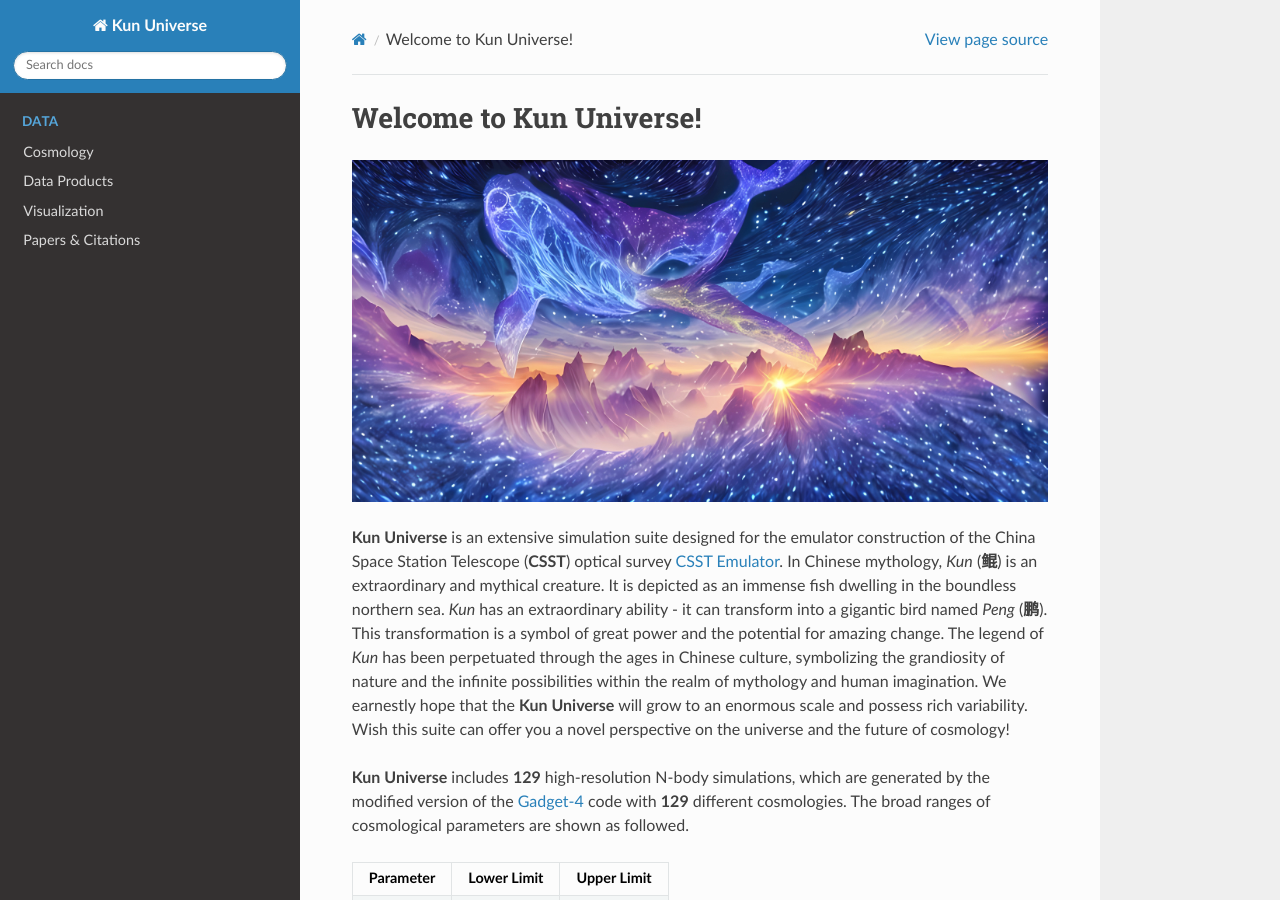
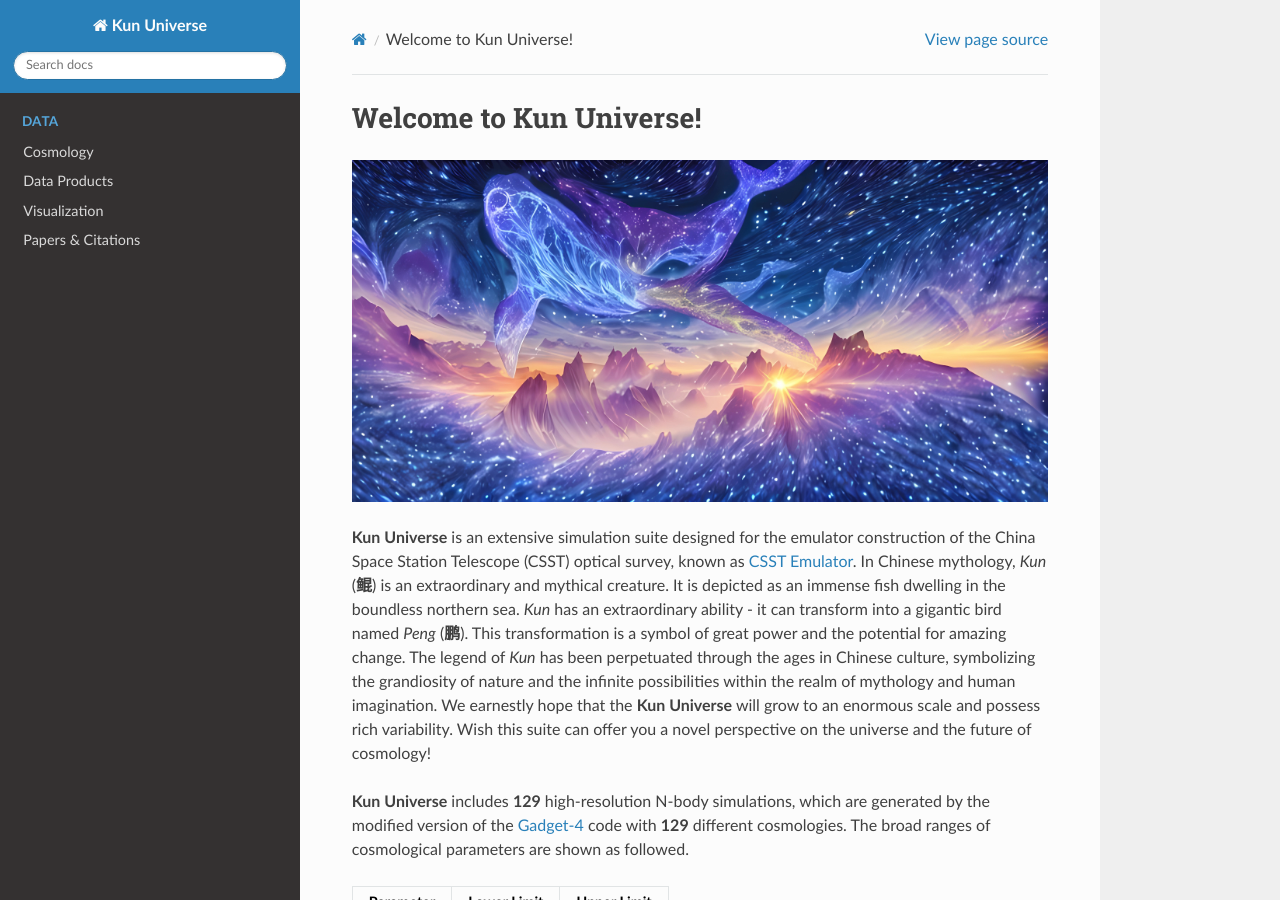
Before and after one commit to czymh/KunSimulation, a Sphinx documentation site: the page built from docs/source/index.rst, in a window 1280 px wide and 900 px high. Built offline with Sphinx 7.4.7 and the Read the Docs theme 3.1.0, drawn with Linux system fonts in a browser that asks for light colours.

Commit message:
update pic

```diff
--- a/docs/source/dataproducts.rst
+++ b/docs/source/dataproducts.rst
@@ -17,7 +17,7 @@
 The total storage size for the whole simulation suite is about **3.1 PB**.
 The directory of each simulation output is named as ``csst/simulation/cXXXX/output/``, where ``XXXX`` is the cosmology index from 0000 - 0128.
 
-The key data products are listed as follows. The corresponding usage is available in the `github repo <https://github.com/czymh/csst-simulations-read>`_.
+The key data products are listed as follows. The corresponding Python scripts is available in the `github repo <https://github.com/czymh/csst-simulations-read>`_.
 
 Particle Data
 ~~~~~~~~~~~~~
--- a/docs/source/index.rst
+++ b/docs/source/index.rst
@@ -5,7 +5,8 @@
       :alt: KUN
       :width: 100%
 
-**Kun Universe** is an extensive simulation suite designed for the emulator construction of the China Space Station Telescope (**CSST**) optical survey `CSST Emulator <https://github.com/czymh/csstemu>`_.
+
+**Kun Universe** is an extensive simulation suite designed for the emulator construction of the China Space Station Telescope (CSST) optical survey, known as `CSST Emulator <https://github.com/czymh/csstemu>`_.
 In Chinese mythology, *Kun* (**鲲**) is an extraordinary and mythical creature.
 It is depicted as an immense fish dwelling in the boundless northern sea.
 *Kun* has an extraordinary ability - it can transform into a gigantic bird named *Peng* (**鹏**).
```
Also changed, not shown: docs/source/pic/cosmologies.png.
